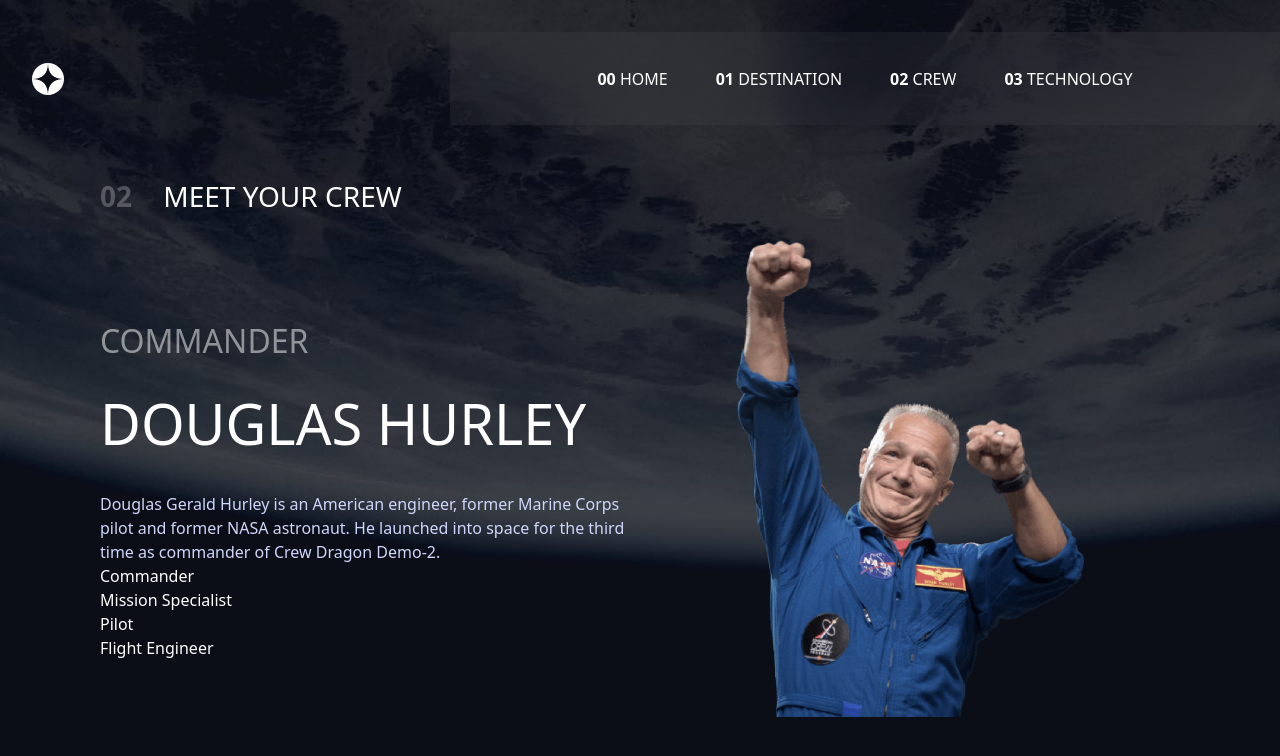
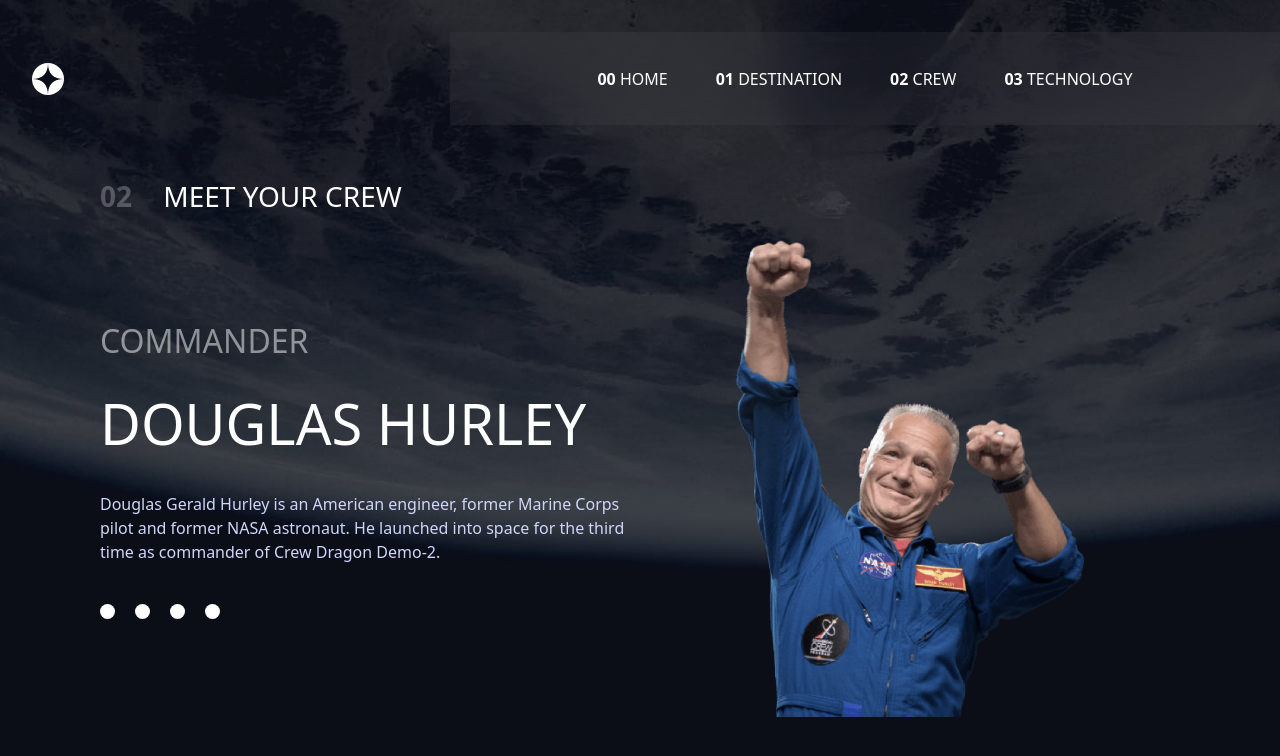
Before and after one commit to ZaxarShashkov/space-app, a Next.js app: page /crew/Commander in a window 1280 px wide. Shown: the top 756 px of the page. Built offline with nearby package versions, Linux system fonts and the light colour scheme.

Commit message:
upd pathName

```diff
--- a/app/crew/[post]/page.tsx
+++ b/app/crew/[slug]/page.tsx
@@ -6,24 +6,24 @@ import React from 'react';
 
 type CrewPageProps = {
 	params: {
-		post: string;
+		slug: string;
 	};
 };
 
-async function getData(post: string) {
-	const response = await crew.find((human) => human.post.toLowerCase() === post?.toLowerCase());
+async function getData(slug: string) {
+	const response = await crew.find((human) => human.slug.toLowerCase() === slug?.toLowerCase());
 	return response;
 }
 
 export const generateStaticParams = async () => {
 	const people: Crew[] = await crew;
 	return people.map((human: Crew) => ({
-		slug: human.post,
+		slug: human.slug,
 	}));
 };
 
-const CrewPage = async ({ params: { post } }: CrewPageProps) => {
-	const team = await getData(post);
+const CrewPage = async ({ params: { slug } }: CrewPageProps) => {
+	const team = await getData(slug);
 
 	return (
 		<div className='grid grid-cols-2 text-white justfy-center mx-[100px] mt-[50px] '>
@@ -35,13 +35,15 @@ const CrewPage = async ({ params: { post } }: CrewPageProps) => {
 				<p className='mt-4 text-[56px] uppercase'>{team?.name}</p>
 				<p className='mt-[27px] text-main-text'>{team?.descr}</p>
 
-				{crew?.map((link) => (
-					<ul>
+				<ul className='flex gap-5 mt-10'>
+					{crew?.map((link) => (
 						<li>
-							<Link href={`/crew/${link.post}`}>{link.post}</Link>
+							<Link
+								href={`/crew/${link.slug}`}
+								className=' block w-[15px] h-[15px] rounded-[50%] bg-white'></Link>
 						</li>
-					</ul>
-				))}
+					))}
+				</ul>
 			</div>
 			<div className='object-contain flex justify-center lg:mt-[65px]'>
 				<Image
--- a/constants/index.ts
+++ b/constants/index.ts
@@ -39,23 +39,27 @@ export const crew = [
 		name: 'Douglas Hurley',
 		descr: 'Douglas Gerald Hurley is an American engineer, former Marine Corps pilot and former NASA astronaut. He launched into space for the third time as commander of Crew Dragon Demo-2.',
 		href: '/image-douglas-hurley.png',
+		slug: 'Commander',
 	},
 	{
 		post: 'Mission Specialist ',
 		name: 'MARK SHUTTLEWORTH ',
 		descr: 'Mark Richard Shuttleworth is the founder and CEO of Canonical, the company behind the Linux-based Ubuntu operating system. Shuttleworth became the first South African to travel to space as a space tourist.',
 		href: '/image-mark-shuttleworth.png',
+		slug: 'Specialist',
 	},
 	{
 		post: 'Pilot',
 		name: 'Victor Glover',
 		descr: 'Pilot on the first operational flight of the SpaceX Crew Dragon to the International Space Station. Glover is a commander in the U.S. Navy where he pilots an F/A-18.He was a crew member of Expedition 64, and served as a station systems flight engineer. ',
 		href: '/image-victor-glover.png',
+		slug: 'Pilot',
 	},
 	{
 		post: 'Flight Engineer',
 		name: 'Anousheh Ansari',
 		descr: 'Anousheh Ansari is an Iranian American engineer and co-founder of Prodea Systems. Ansari was the fourth self-funded space tourist, the first self-funded woman to fly to the ISS, and the first Iranian in space. ',
 		href: '/image-anousheh-ansari.png',
+		slug: 'Engineer',
 	},
 ];
--- a/interfaces/Crew.ts
+++ b/interfaces/Crew.ts
@@ -3,4 +3,5 @@ export interface Crew {
 	name: string;
 	descr: string;
 	href: string;
+	slug: string;
 }
```
